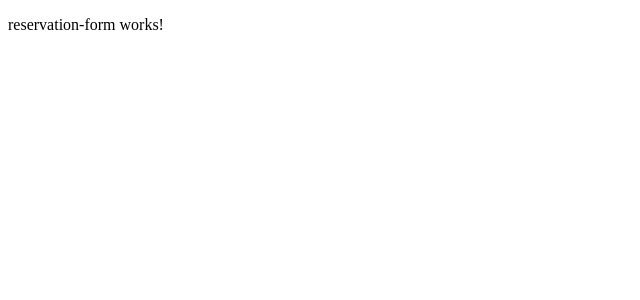
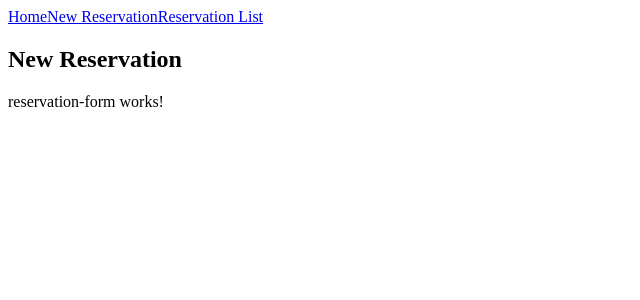
Before and after one commit to benshabbat/hotel-app-angular, an Angular app in the folder hotel-app/: page /new in a window 1280 px wide. Shown: the top 300 px of the page, without its empty margins (0-640 px from the left). Built offline with nearby package versions, Linux system fonts and the light colour scheme.

Commit message:
feat: update navigation and add headers for reservation components

```diff
--- a/hotel-app/src/app/app.html
+++ b/hotel-app/src/app/app.html
@@ -1,3 +1,8 @@
-
-
+<div>
+  <nav>
+    <a routerLink="/" routerLinkActive="active">Home</a>
+    <a routerLink="/new" routerLinkActive="active">New Reservation</a>
+    <a routerLink="/list" routerLinkActive="active">Reservation List</a>
+  </nav>
+</div>
 <router-outlet/>
--- a/hotel-app/src/app/app.ts
+++ b/hotel-app/src/app/app.ts
@@ -1,9 +1,9 @@
 import { Component, signal } from '@angular/core';
-import { RouterOutlet } from '@angular/router';
+import { RouterLink, RouterLinkActive, RouterOutlet } from '@angular/router';
 
 @Component({
   selector: 'app-root',
-  imports: [RouterOutlet],
+  imports: [RouterOutlet,RouterLink,RouterLinkActive],
   templateUrl: './app.html',
   styleUrl: './app.css'
 })
--- a/hotel-app/src/app/reservation-form/reservation-form.html
+++ b/hotel-app/src/app/reservation-form/reservation-form.html
@@ -1 +1,4 @@
+
+
+<h2>New Reservation</h2>
 <p>reservation-form works!</p>
--- a/hotel-app/src/app/reservation-list/reservation-list.html
+++ b/hotel-app/src/app/reservation-list/reservation-list.html
@@ -1 +1,4 @@
+
+
+<h2>Reservation List</h2>
 <p>reservation-list works!</p>
--- a/hotel-app/src/app/reservation-list/reservation-list.ts
+++ b/hotel-app/src/app/reservation-list/reservation-list.ts
@@ -1,4 +1,5 @@
 import { Component } from '@angular/core';
+
 
 @Component({
   selector: 'app-reservation-list',
```
